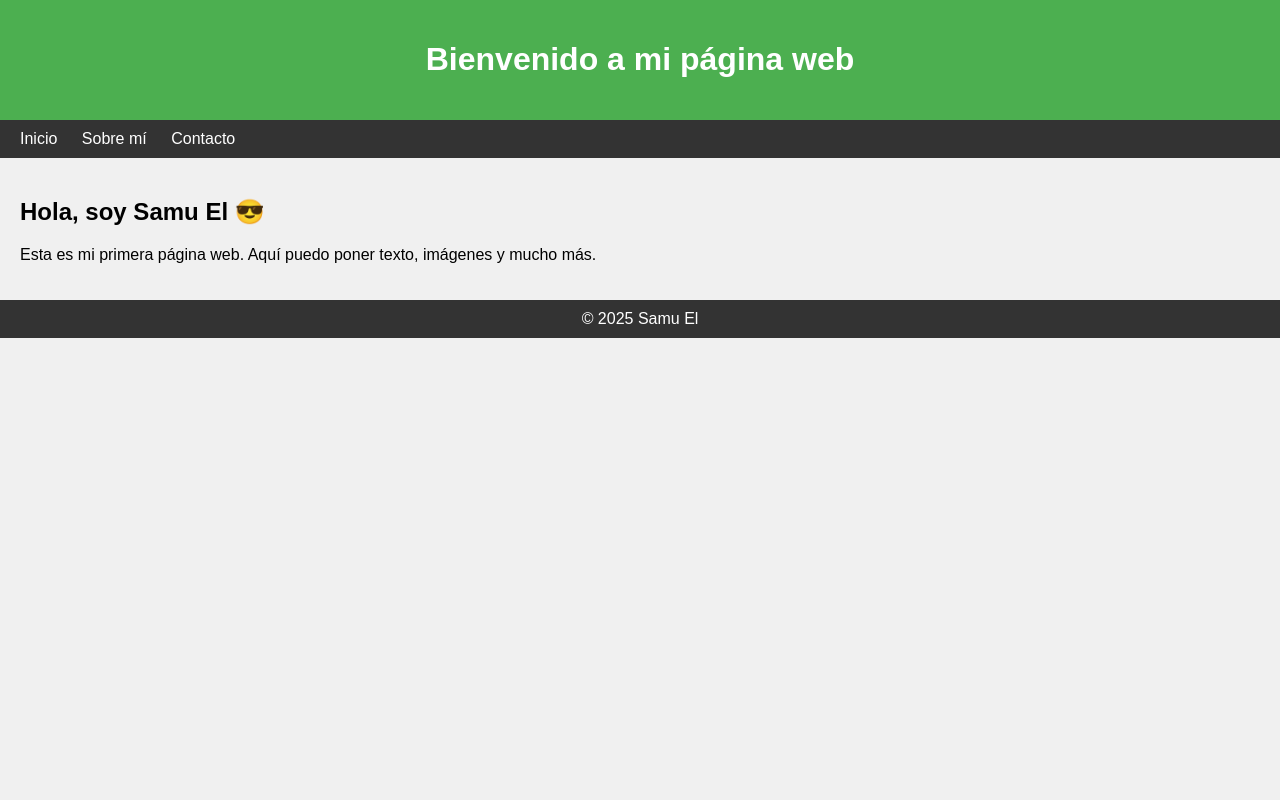
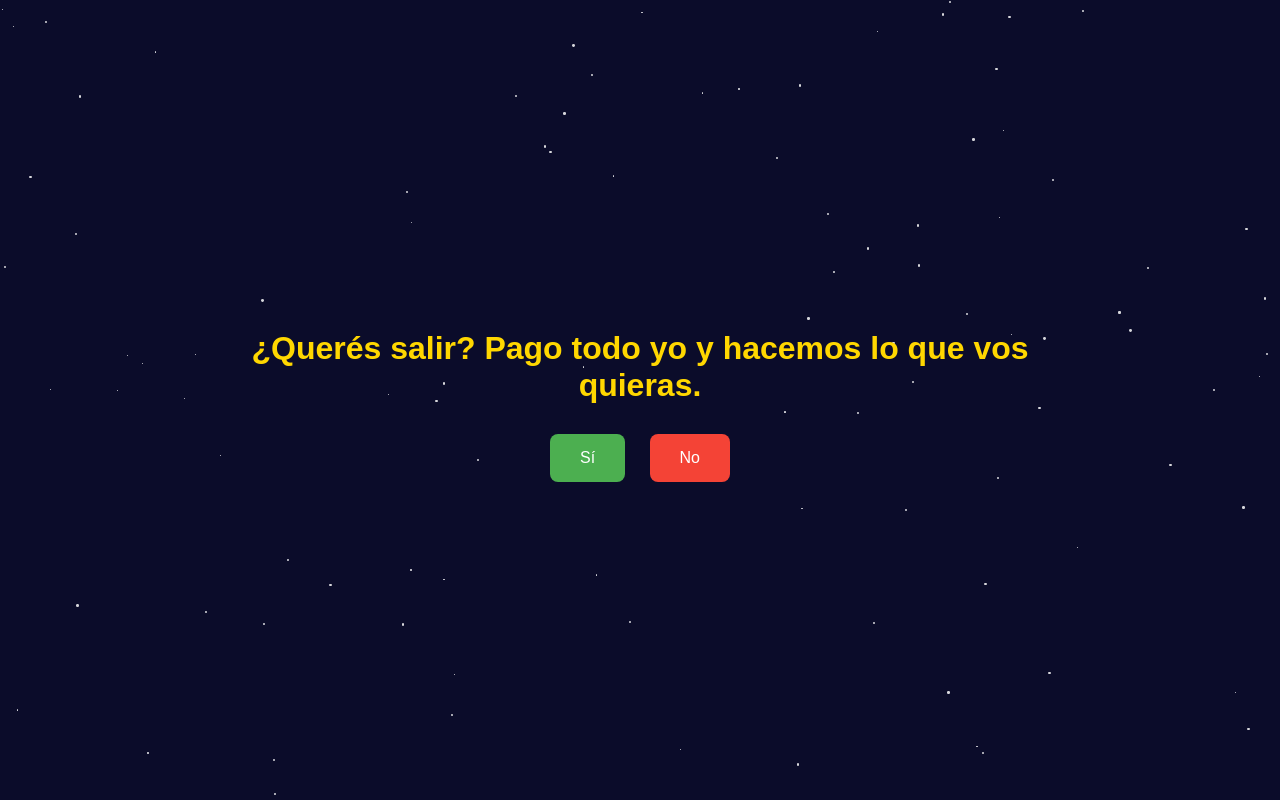
Before and after one commit to cripister10/sam, a plain HTML site: page index.html in a window 1280 px wide. Drawn offline with Linux system fonts and the light colour scheme.

Commit message:
Update index.html

```diff
--- a/index.html
+++ b/index.html
@@ -3,59 +3,141 @@
 <head>
 <meta charset="UTF-8">
 <meta name="viewport" content="width=device-width, initial-scale=1.0">
-    <title>Mi Página Web</title>
+<title>¿Querés salir?</title>
 <style>
-        /* Aquí va el CSS para que se vea bonita tu página */
-        body {
-            font-family: Arial, sans-serif;
-            background-color: #f0f0f0;
+    body, html {
         margin: 0;
         padding: 0;
+        height: 100%;
+        font-family: Arial, sans-serif;
+        background: #0b0c2a; /* negro azulado */
+        overflow: hidden;
+        color: #fff;
+        display: flex;
+        justify-content: center;
+        align-items: center;
+        flex-direction: column;
     }
-        header {
-            background-color: #4CAF50;
-            color: white;
-            padding: 20px;
+    .stars {
+        position: absolute;
+        width: 100%;
+        height: 100%;
+        background: transparent;
+        overflow: hidden;
+        z-index: 0;
+    }
+    .star {
+        position: absolute;
+        width: 2px;
+        height: 2px;
+        background: white;
+        border-radius: 50%;
+        animation: twinkle 2s infinite alternate;
+    }
+    @keyframes twinkle {
+        from {opacity: 0.2;}
+        to {opacity: 1;}
+    }
+    .container {
+        position: relative;
+        z-index: 1;
         text-align: center;
+        max-width: 90%;
     }
-        nav {
-            background-color: #333;
-            padding: 10px;
+    h1 {
+        font-size: 2em;
+        margin-bottom: 20px;
+        color: #FFD700; /* dorado suave */
     }
-        nav a {
-            color: white;
-            text-decoration: none;
+    button {
+        padding: 15px 30px;
         margin: 10px;
+        font-size: 1em;
+        border: none;
+        border-radius: 8px;
+        cursor: pointer;
+        transition: transform 0.2s;
     }
-        main {
-            padding: 20px;
+    button:hover {
+        transform: scale(1.1);
     }
-        footer {
-            background-color: #333;
-            color: white;
-            text-align: center;
-            padding: 10px;
+    .yes {background-color: #4CAF50; color: white;}
+    .no {background-color: #f44336; color: white;}
+    .form-container, .no-message {
+        margin-top: 20px;
+        display: none;
+        animation: fadein 1s forwards;
+        font-size: 1.2em;
+        color: #FFD700;
+    }
+    .instagram {
+        margin-top: 10px;
+        font-weight: bold;
+    }
+    @keyframes fadein {
+        from {opacity: 0;}
+        to {opacity: 1;}
+    }
+    .fall {
+        animation: fall 1s forwards;
+    }
+    @keyframes fall {
+        to {transform: translateY(100vh); opacity: 0;}
     }
 </style>
 </head>
 <body>
-    <header>
-        <h1>Bienvenido a mi página web</h1>
-    </header>
+<div class="stars"></div>
+<div class="container">
+    <h1>¿Querés salir? Pago todo yo y hacemos lo que vos quieras.</h1>
+    <button class="yes">Sí</button>
+    <button class="no">No</button>
 
-    <nav>
-        <a href="#">Inicio</a>
-        <a href="#">Sobre mí</a>
-        <a href="#">Contacto</a>
-    </nav>
+    <div class="form-container">
+        <div class="instagram">Mandame tu respuesta por IG: sam._.sk8</div>
+    </div>
 
-    <main>
-        <h2>Hola, soy Samu El 😎</h2>
-        <p>Esta es mi primera página web. Aquí puedo poner texto, imágenes y mucho más.</p>
-    </main>
+    <div class="no-message">
+        <h2 style="color:#7777aa;">Bueno... te quiero mucho, que tengas lindo día :(</h2>
+    </div>
+</div>
 
-    <footer>
-        &copy; 2025 Samu El
-    </footer>
+<script>
+// Generar estrellas
+const starsContainer = document.querySelector('.stars');
+for(let i=0; i<100; i++){
+    const star = document.createElement('div');
+    star.classList.add('star');
+    star.style.top = Math.random()*100 + '%';
+    star.style.left = Math.random()*100 + '%';
+    star.style.width = star.style.height = (Math.random()*2+1)+'px';
+    starsContainer.appendChild(star);
+}
+
+// Botones
+const yesBtn = document.querySelector('.yes');
+const noBtn = document.querySelector('.no');
+const form = document.querySelector('.form-container');
+const noMessage = document.querySelector('.no-message');
+
+yesBtn.addEventListener('click', ()=>{
+    document.querySelector('h1').style.display='none';
+    yesBtn.style.display='none';
+    noBtn.style.display='none';
+    form.style.display='block';
+});
+
+noBtn.addEventListener('click', ()=>{
+    document.querySelector('h1').classList.add('fall');
+    yesBtn.classList.add('fall');
+    noBtn.classList.add('fall');
+    setTimeout(()=> {
+        document.querySelector('h1').style.display='none';
+        yesBtn.style.display='none';
+        noBtn.style.display='none';
+        noMessage.style.display='block';
+    }, 1000);
+});
+</script>
 </body>
 </html>
```
Lines whose indentation alone changed are shown as unchanged.
